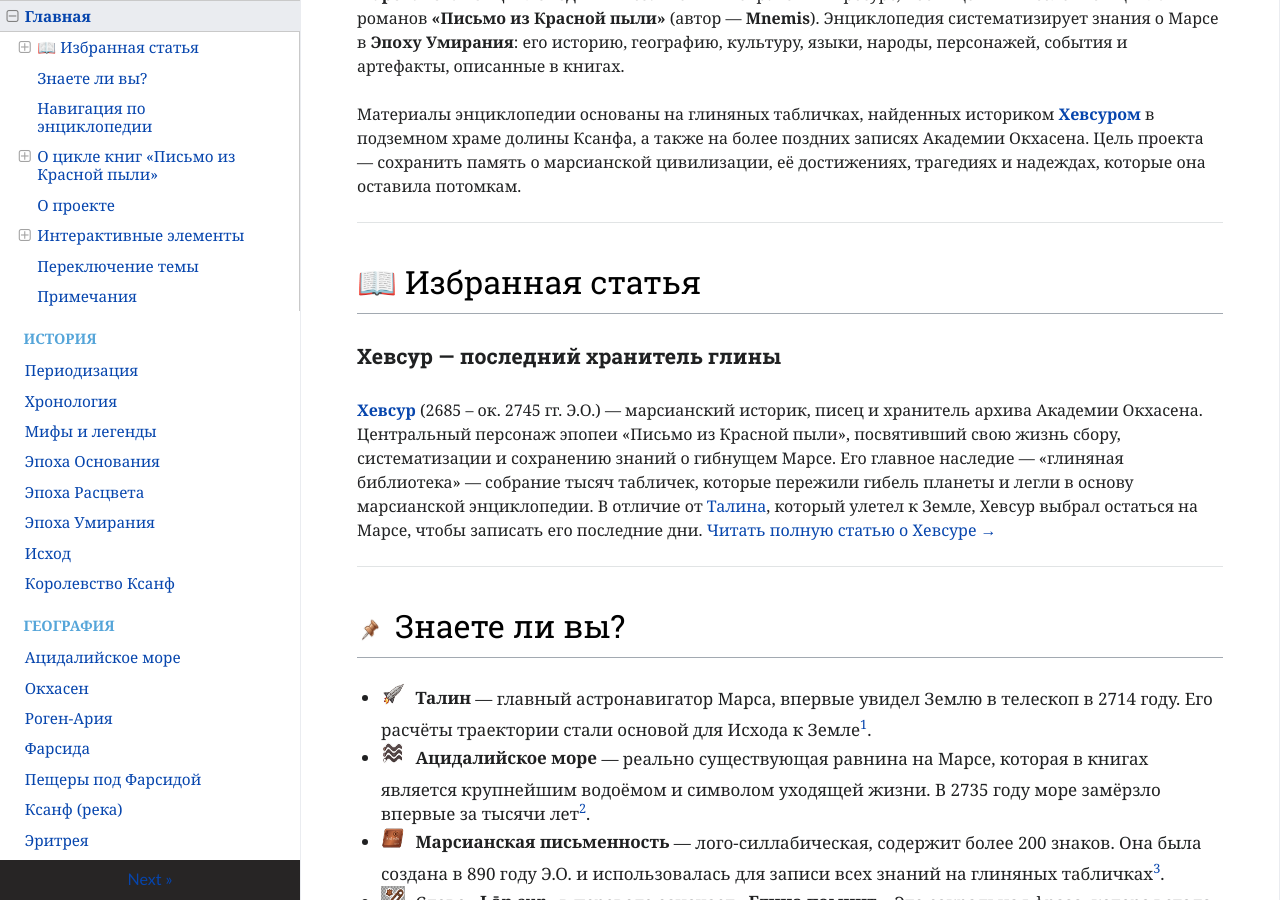
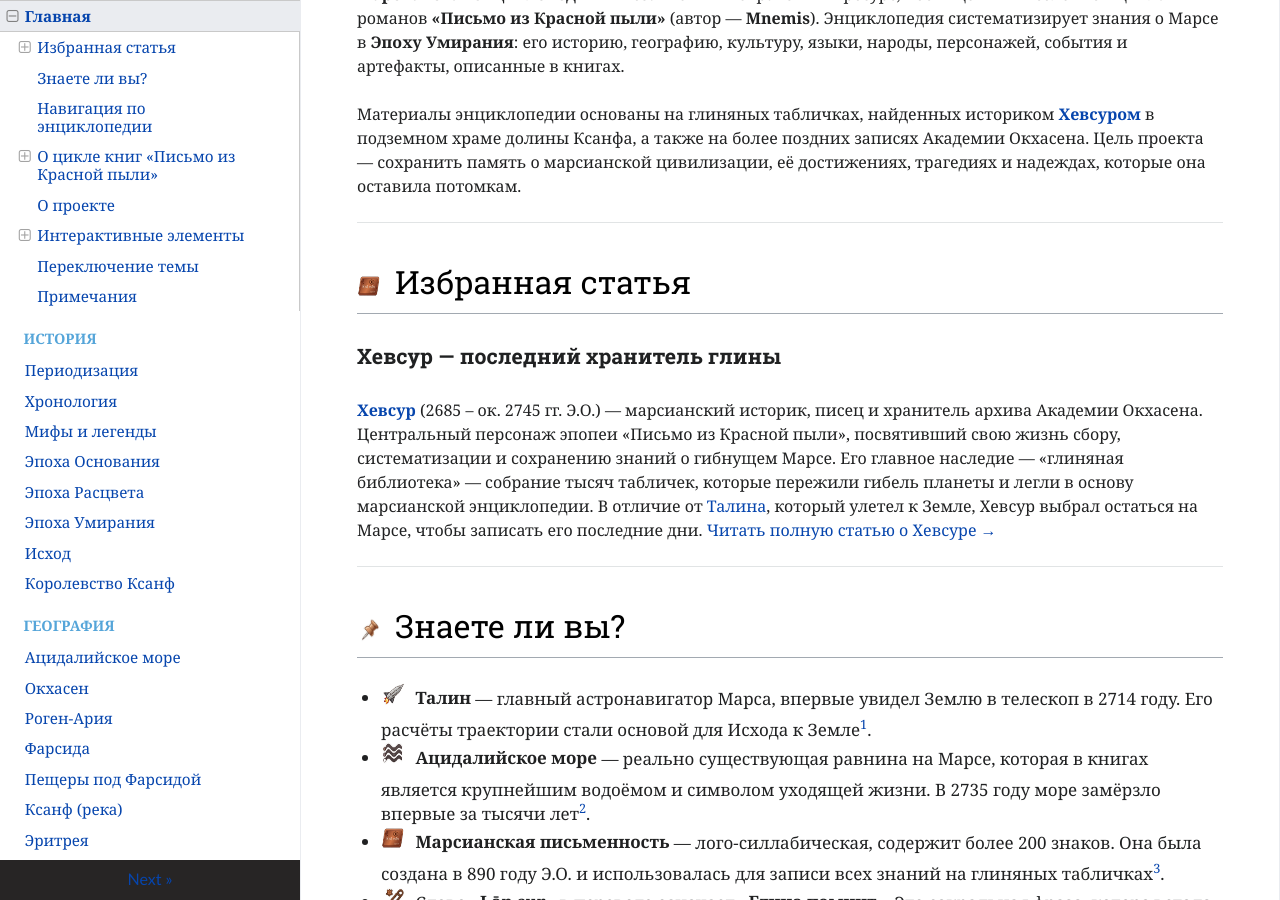
Before and after one commit to ivanhohlov14-bit/mars-encyclopedia, an MkDocs documentation site: the page built from docs/index.md, in a window 1280 px wide and 900 px high, scrolled down 485 px. Built offline with MkDocs 1.6.1, drawn with Linux system fonts in a browser that asks for light colours; nearby versions of some CDN libraries.

Commit message:
Update index.md

```diff
--- a/docs/index.md
+++ b/docs/index.md
@@ -33,7 +33,7 @@
 
 ---
 
-## 📖 Избранная статья
+## <img src="assets/images/stickers/sticker-tablet.png" style="width: 24px; height: 24px; display: inline; vertical-align: middle; margin-right: 6px;"> Избранная статья
 
 ### Хевсур — последний хранитель глины
 
@@ -47,7 +47,7 @@
 - <img src="assets/images/stickers/sticker-rocket.png" style="width: 24px; height: 24px; display: inline; vertical-align: middle; margin-right: 6px;"> **Талин** — главный астронавигатор Марса, впервые увидел Землю в телескоп в 2714 году. Его расчёты траектории стали основой для Исхода к Земле[^1].
 - <img src="assets/images/stickers/sticker-waves.png" style="width: 24px; height: 24px; display: inline; vertical-align: middle; margin-right: 6px;"> **Ацидалийское море** — реально существующая равнина на Марсе, которая в книгах является крупнейшим водоёмом и символом уходящей жизни. В 2735 году море замёрзло впервые за тысячи лет[^2].
 - <img src="assets/images/stickers/sticker-tablet.png" style="width: 24px; height: 24px; display: inline; vertical-align: middle; margin-right: 6px;"> **Марсианская письменность** — лого-силлабическая, содержит более 200 знаков. Она была создана в 890 году Э.О. и использовалась для записи всех знаний на глиняных табличках[^3].
-- <img src="assets/images/stickers/sticker-stilos.png" style="width: 24px; height: 24px; display: inline; vertical-align: middle; margin-right: 6px;"> Слово **«Lān sur»** в переводе означает **«Глина помнит»**. Это сакральная фраза, которая стала девизом писцов и хранителей памяти на протяжении всей марсианской истории[^4].
+- <img src="assets/images/stickers/sticker-scales-no.png" style="width: 24px; height: 24px; display: inline; vertical-align: middle; margin-right: 6px;"> Слово **«Lān sur»** в переводе означает **«Глина помнит»**. Это сакральная фраза, которая стала девизом писцов и хранителей памяти на протяжении всей марсианской истории[^4].
 ---
 
 ## <img src="assets/images/stickers/sticker-map.png" style="width: 24px; height: 24px; display: inline; vertical-align: middle; margin-right: 6px;">  Навигация по энциклопедии
```
